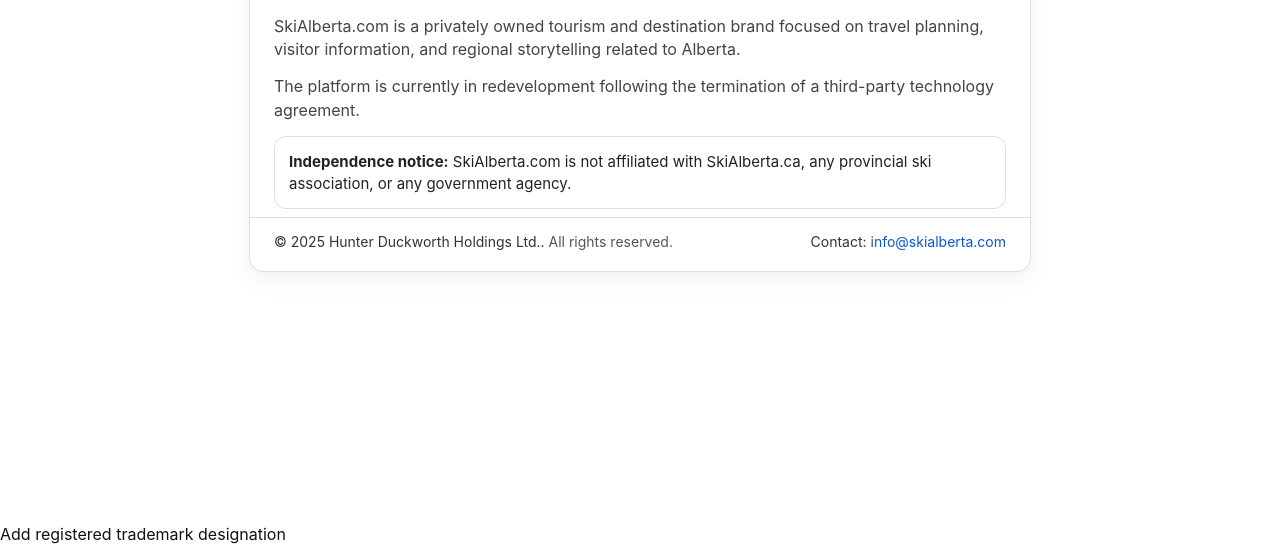
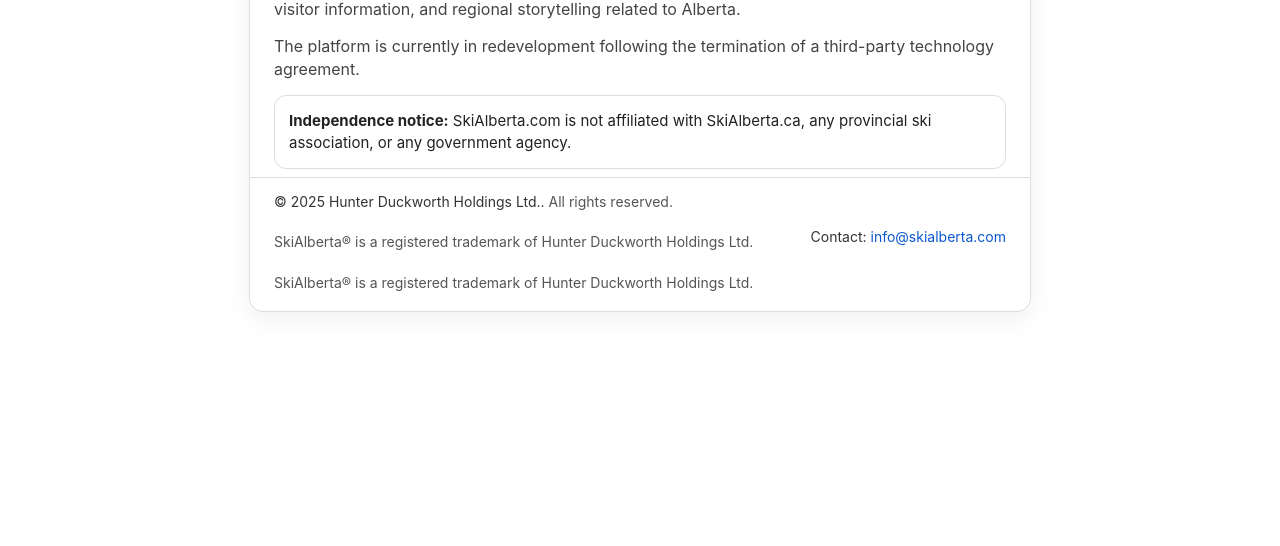
Before and after one commit to bruce485duckworth/skialberta, a plain HTML site: page index.html in a window 1280 px wide. Shown: the part 333-879 px from the top of the page. After the commit the page ends 856 px from the top, so only its background shows below. Drawn offline with Linux system fonts and the light colour scheme.

Commit message:
Update index.html

```diff
--- a/index.html
+++ b/index.html
@@ -89,10 +89,19 @@
       </main>
       <footer>
         <div>© 2025 Hunter Duckworth Holdings Ltd.. <span class="small">All rights reserved.</span></div>
-        <div>Contact: <a href="mailto:info@skialberta.com">info@skialberta.com</a></div>
+        <div class="small" style="margin-top:10px;">
+  SkiAlberta® is a registered trademark of Hunter Duckworth Holdings Ltd.
+</div>
+
+<div>Contact: <a href="mailto:info@skialberta.com">info@skialberta.com</a></div>
+
+
+<div class="small" style="margin-top:10px;">
+  SkiAlberta® is a registered trademark of Hunter Duckworth Holdings Ltd.
+</div>
+
       </footer>
     </div>
   </div>
 </body>
 </html>
-Add registered trademark designation
```
